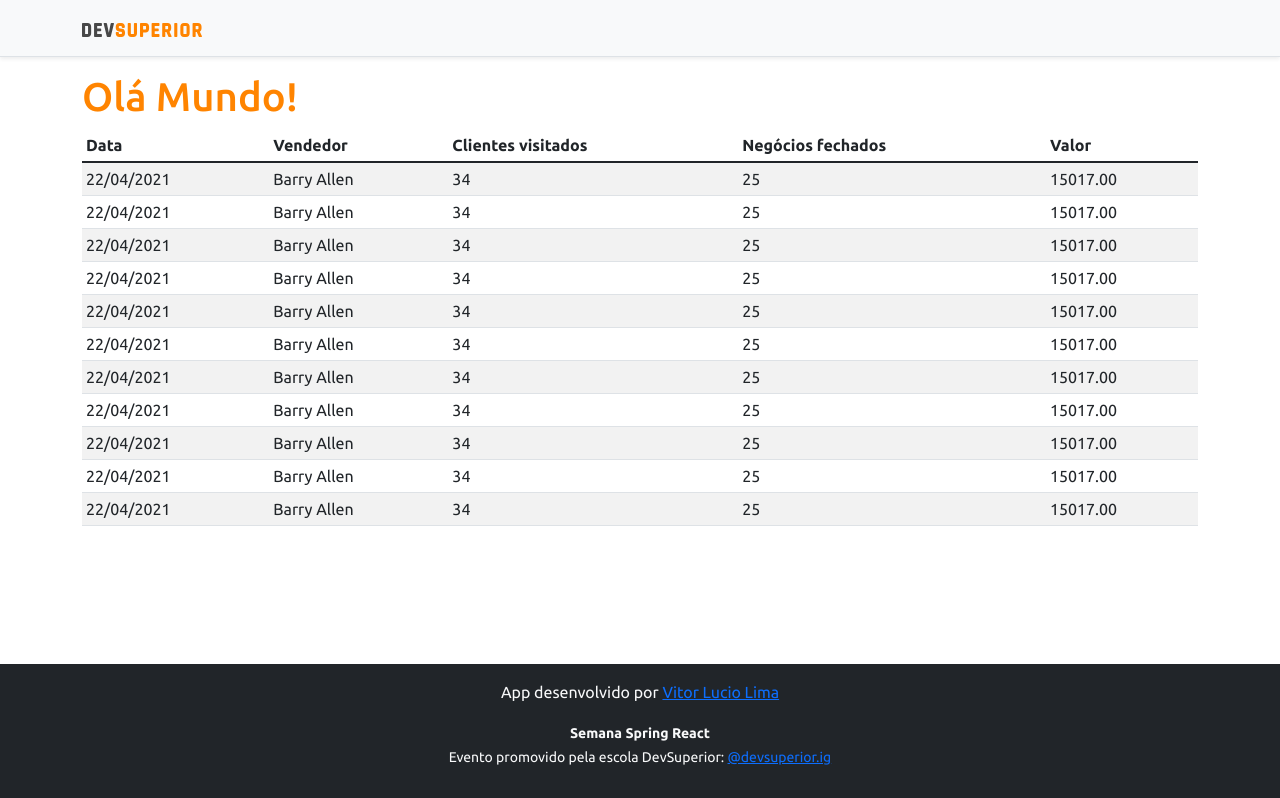
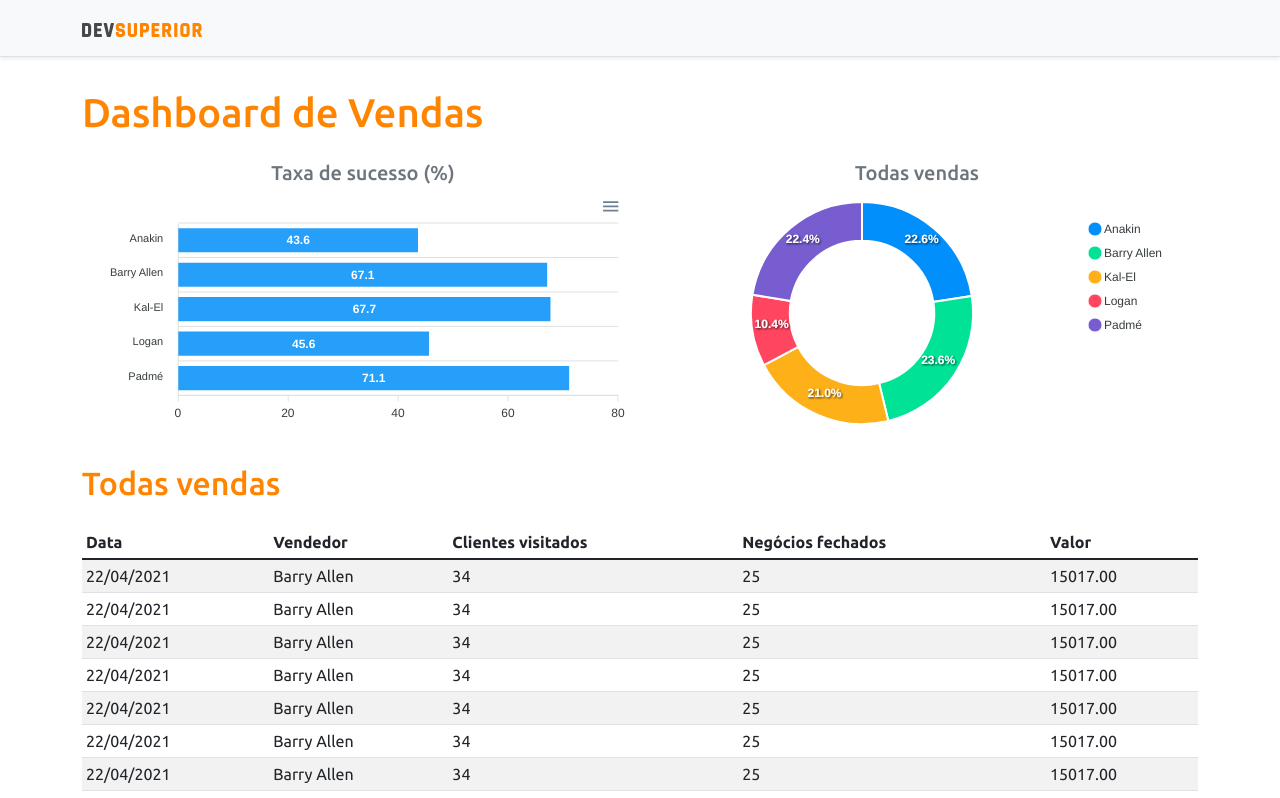
Before and after one commit to vitorlucio/projeto-sds5, a React (Create React App) app in the folder frontend/: page / in a window 1280 px wide. Shown: the top 798 px of the page. Built offline with nearby package versions, Linux system fonts and the light colour scheme.

Commit message:
Static charts

```diff
--- a/frontend/src/App.tsx
+++ b/frontend/src/App.tsx
@@ -1,4 +1,6 @@
+import BarChart from "components/BarChart";
 import DataTable from "components/DataTable";
+import DonutChart from "components/DonutChart";
 import Footer from "components/Footer";
 import NavBar from "components/NavBar";
 
@@ -7,7 +9,25 @@
     <>
       <NavBar />
       <div className="container">
-        <h1 className="text-primary">Olá Mundo!</h1>
+        <h1 className="text-primary py-3">Dashboard de Vendas</h1>
+
+         <div className="row px-3">
+
+           <div className="col-sm-6">
+             <h5 className="text-center text-secondary">Taxa de sucesso (%)</h5>
+             <BarChart />
+           </div>
+           <div className="col-sm-6">
+             <h5 className="text-center text-secondary">Todas vendas</h5>
+             <DonutChart />
+           </div>
+
+         </div>
+
+         <div className="py-3">
+           <h2 className="text-primary">Todas vendas</h2>
+
+         </div>
 
         <DataTable />
       </div>
--- /dev/null
+++ b/frontend/src/components/BarChart/index.tsx
@@ -0,0 +1,36 @@
+import Chart from 'react-apexcharts';
+
+const BarChart = () => {
+    const options = {
+        plotOptions: {
+            bar: {
+                horizontal: true,
+            }
+        },
+    };
+
+    const mockData = {
+        labels: {
+            categories: ['Anakin', 'Barry Allen', 'Kal-El', 'Logan', 'Padmé']
+        },
+        series: [
+            {
+                name: "% Sucesso",
+                data: [43.6, 67.1, 67.7, 45.6, 71.1]
+            }
+        ]
+    };
+
+    return (
+        <Chart
+
+            options={{ ...options, xaxis: mockData.labels}}
+            series={mockData.series}
+            type="bar"
+            height="240"
+
+        />
+    );
+}
+
+export default BarChart;
--- /dev/null
+++ b/frontend/src/components/DonutChart/index.tsx
@@ -0,0 +1,28 @@
+import Chart from 'react-apexcharts';
+
+const DonutChart = () => {
+
+    const mockData = {
+        series: [477138, 499928, 444867, 220426, 473088],
+        labels: ['Anakin', 'Barry Allen', 'Kal-El', 'Logan', 'Padmé']
+    }
+
+    const options = {
+        legend: {
+            show: true
+        }
+    }
+
+    return (
+        <Chart
+
+            options={{ ...options, labels: mockData.labels}}
+            series={mockData.series}
+            type="donut"
+            height="240"
+
+        />
+    );
+}
+
+export default DonutChart;
--- /dev/null
+++ b/package.json
@@ -0,0 +1,6 @@
+{
+  "dependencies": {
+    "apexcharts": "^3.29.0",
+    "react-apexcharts": "^1.3.9"
+  }
+}
```
Also changed, not shown: 1 other file (tests, documents, lock files or other folders).
